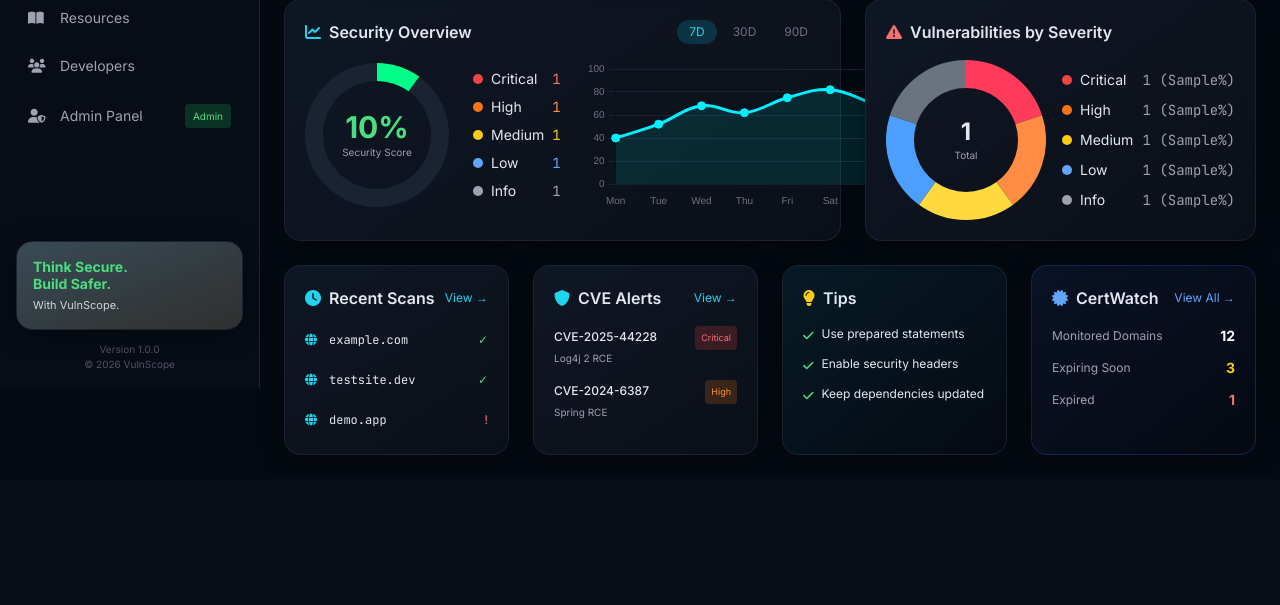
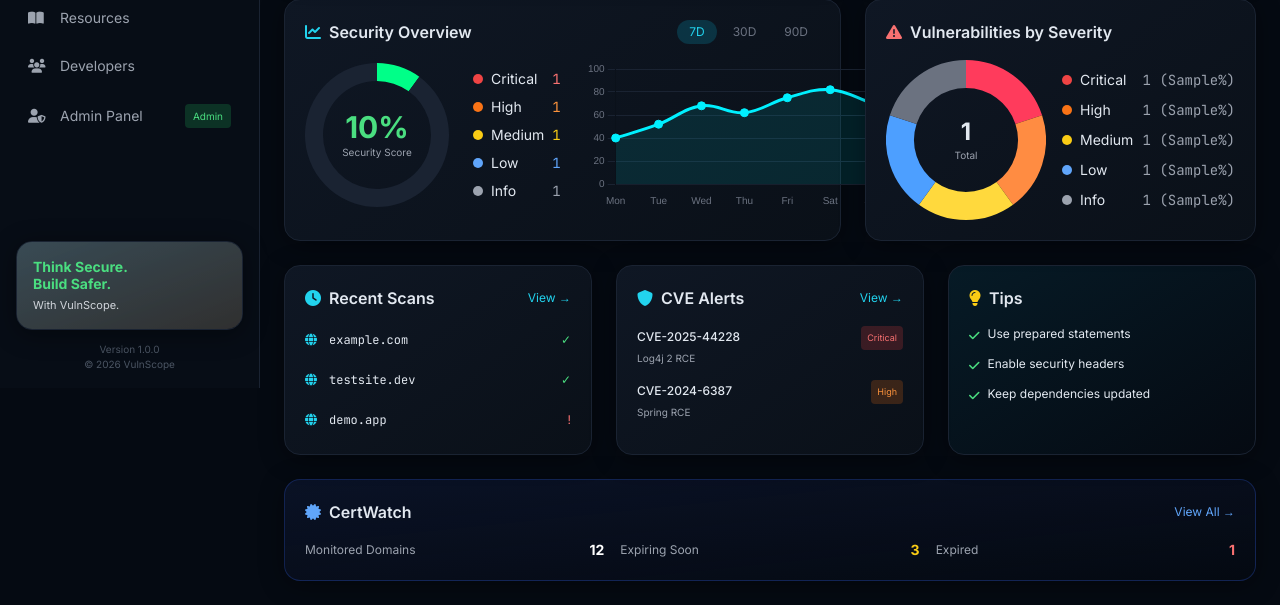
Before and after one commit to Johnnycash32/VulnScope, a FastAPI app: template app/templates/dashboard.html in a window 1280 px wide. Shown: the part 412-1017 px from the top of the page. Before the commit the page ends 867 px from the top, so only its background shows below. Run offline with FastAPI, Linux system fonts and the light colour scheme; the template is opened without the code that fills it: most values are stand-ins (such as "Sample title", 1, 10 or a date in 2020); parts of the project's set-up code (start-up, migrations or seed data) failed here and were passed over; some libraries are stand-ins or nearby versions; grey boxes are pictures that could not be loaded.

Commit message:
feat: move CertWatch widget to full-width last row on dashboard
Restructure dashboard bottom section into two rows:
- Row 1: Recent Scans, CVE Alerts, Security Tips (each col-span-4)
- Row 2: CertWatch Summary alone, full width (col-span-12)

No Python changes; cert placeholder variables unchanged.

```diff
--- a/app/templates/dashboard.html
+++ b/app/templates/dashboard.html
@@ -282,11 +282,10 @@
       </div>
     </div>
 
-    <!-- Bottom Row (Updated to 4 columns) -->
-    <div class="grid grid-cols-12 gap-6">
-
+    <!-- Bottom Row: 3 widgets -->
+    <div class="grid grid-cols-12 gap-6 mb-6">
       <!-- 1. Recent Scans -->
-      <div class="col-span-3 card p-5">
+      <div class="col-span-4 card p-5">
         <div class="flex justify-between items-center mb-4">
           <h3 class="font-semibold flex items-center gap-2"><i class="fas fa-clock text-cyan-400"></i> Recent Scans</h3>
           <a class="text-xs text-cyan-400">View →</a>
@@ -308,7 +307,7 @@
       </div>
 
       <!-- 2. Latest CVE Alerts -->
-      <div class="col-span-3 card p-5">
+      <div class="col-span-4 card p-5">
         <div class="flex justify-between items-center mb-4">
           <h3 class="font-semibold flex items-center gap-2"><i class="fas fa-shield text-cyan-400"></i> CVE Alerts</h3>
           <a class="text-xs text-cyan-400">View →</a>
@@ -332,7 +331,7 @@
       </div>
 
       <!-- 3. Security Tips -->
-      <div class="col-span-3 card p-5 bg-gradient-to-br from-cyan-950/40 to-transparent">
+      <div class="col-span-4 card p-5 bg-gradient-to-br from-cyan-950/40 to-transparent">
         <h3 class="font-semibold flex items-center gap-2 mb-4"><i class="fas fa-lightbulb text-yellow-400"></i> Tips</h3>
         <div class="space-y-3 text-sm">
           <div class="flex items-start gap-2">
@@ -349,14 +348,17 @@
           </div>
         </div>
       </div>
+    </div> <!-- End of 3-widget row -->
 
-      <!-- 4. NEW: CertWatch Summary -->
-      <div class="col-span-3 card p-5 bg-gradient-to-br from-blue-950/30 to-transparent border-blue-900/50">
+    <!-- CertWatch Row (full width, last) -->
+    <div class="grid grid-cols-12 gap-6">
+      <!-- 4. CertWatch Summary -->
+      <div class="col-span-12 card p-5 bg-gradient-to-br from-blue-950/30 to-transparent border-blue-900/50">
         <div class="flex justify-between items-center mb-4">
           <h3 class="font-semibold flex items-center gap-2"><i class="fas fa-certificate text-blue-400"></i> CertWatch</h3>
           <a onclick="show('certwatch')" class="text-xs text-blue-400 cursor-pointer hover:underline">View All →</a>
         </div>
-        <div class="space-y-3 text-sm">
+        <div class="grid grid-cols-1 md:grid-cols-3 gap-4 text-sm">
           <div class="flex items-center justify-between">
             <span class="text-gray-400 text-xs">Monitored Domains</span>
             <span class="font-bold text-white">{{ cert_total_domains | default('12') }}</span>
@@ -371,8 +373,7 @@
           </div>
         </div>
       </div>
-
-    </div> <!-- End of Bottom Row -->
+    </div> <!-- End of CertWatch Row -->
   </section>
 
   <!-- ========================================== -->
```
